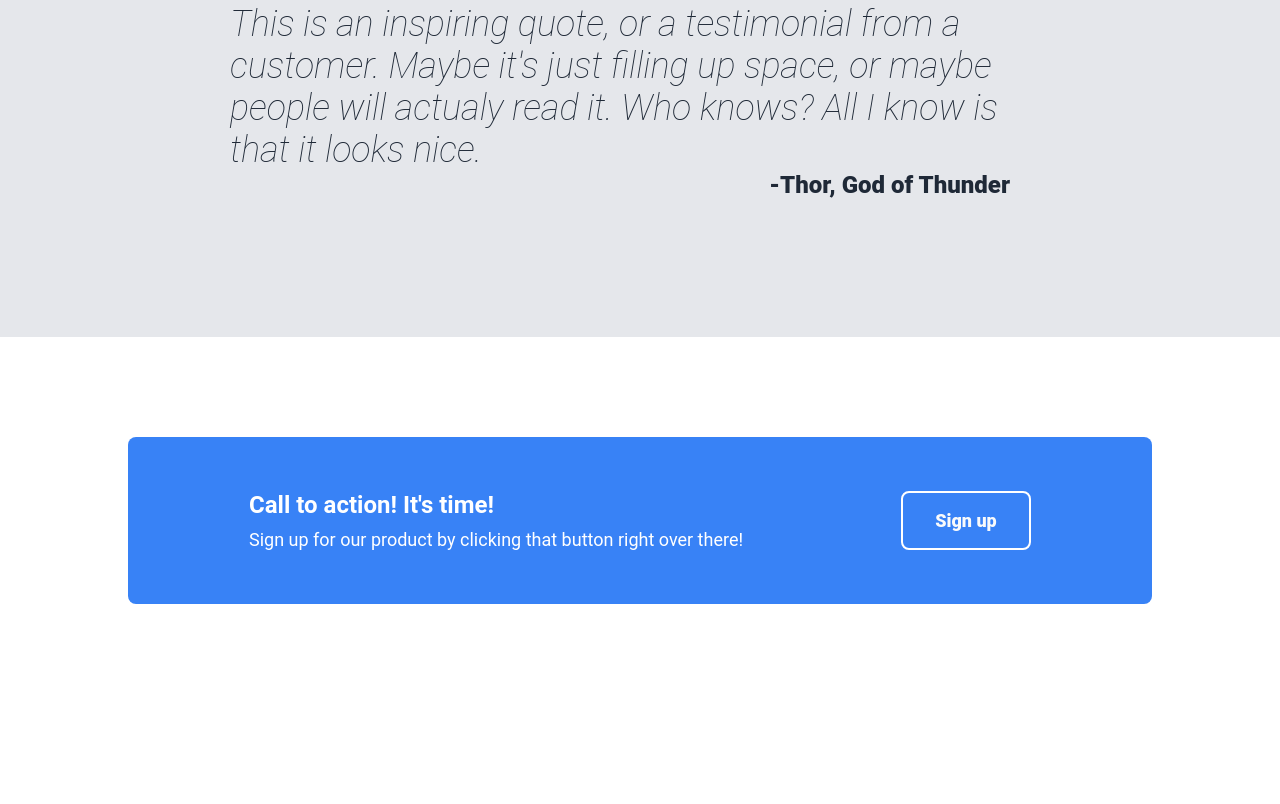
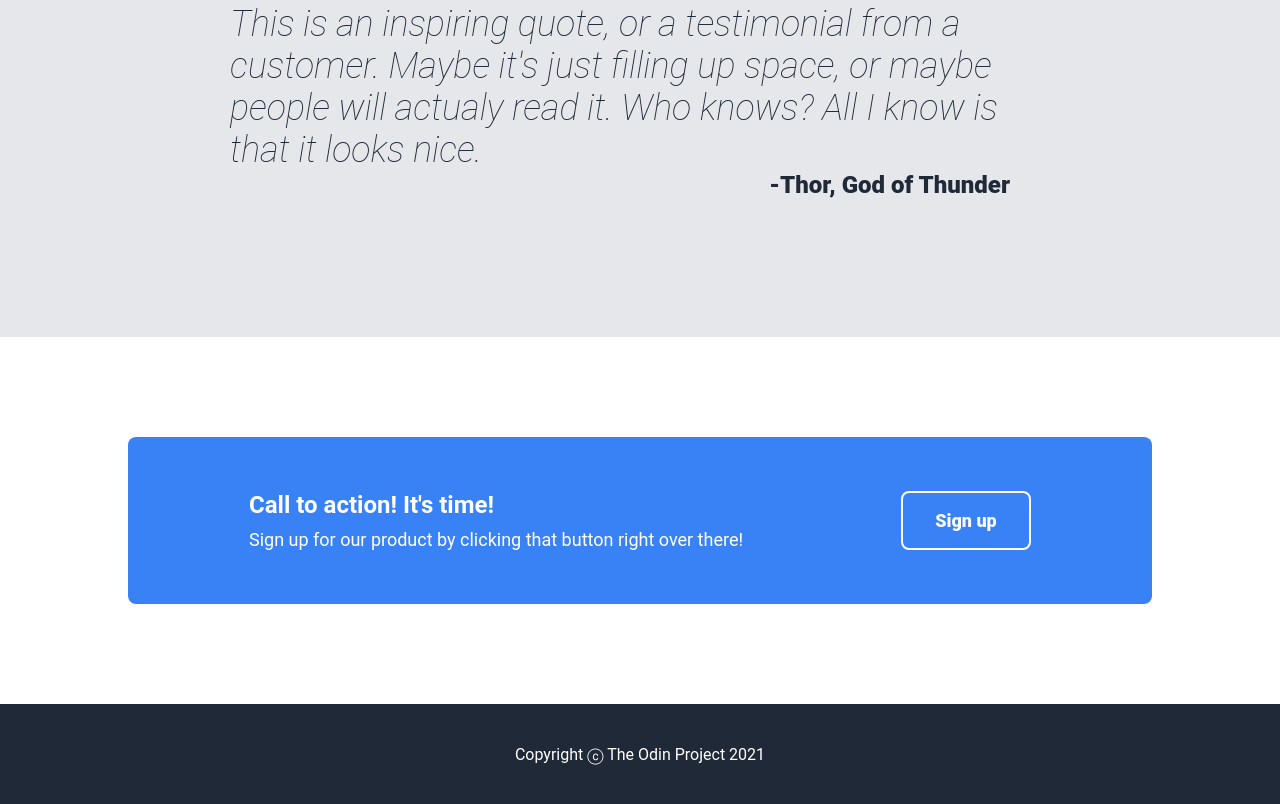
Before and after one commit to t-dlsantos/odin-landing-page, a plain HTML site: page index.html in a window 1280 px wide. Shown: the part 1237-2041 px from the top of the page. Before the commit the page ends 1941 px from the top, so only its background shows below. Drawn offline with Linux system fonts and the light colour scheme.

Commit message:
feat: add structure and styling of the footer

```diff
--- a/index.html
+++ b/index.html
@@ -71,5 +71,6 @@
             </div>
         </div>
     </div>
+    <div class="footer">Copyright ⓒ The Odin Project 2021</div>
 </body>
 </html>
--- a/style.css
+++ b/style.css
@@ -206,3 +206,11 @@ button {
 .unfilled {
     border: 2px solid white;
 }
+
+.footer {
+    display: flex;
+    height: 100px;
+    color: white;
+    align-items: center;
+    flex: auto;
+}
```
